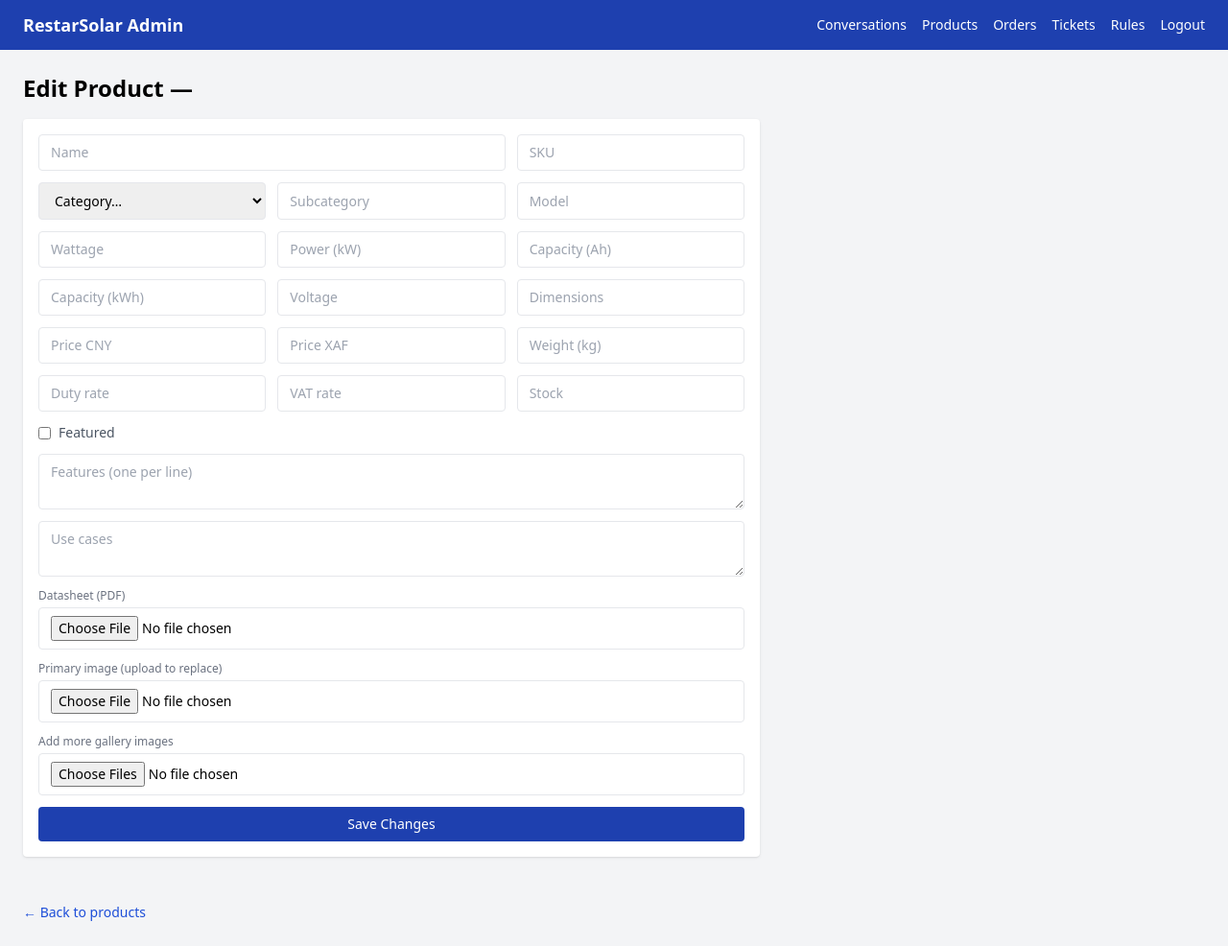
After one commit to zhixuanlucasfeng-cmyk/rest-solar-agent, a FastAPI app: template templates/admin/product_edit.html in a window 1280 px wide. The commit adds this page. Shown: the whole page at 96% size. Run offline with FastAPI, Linux system fonts and the light colour scheme; the template is opened without the code that fills it, so the values that code supplies are empty; some libraries are stand-ins or nearby versions.

Commit message:
Add full product fields, multi-image gallery, and edit to admin panel
The product form only exposed 6 fields (name/sku/price/weight/stock)
even though the Product model already had category, specs, and
featured/use_cases columns from the 2026 catalog import — none of it
was fillable from the UI, and there was no way to upload more than
one photo or edit an existing product after creation.

Adds a ProductImage table for the gallery, wires file uploads for the
datasheet/primary image/gallery on both create and edit, and adds an
Edit page alongside the existing Delete action.

Co-Authored-By: Claude Sonnet 5 <noreply@anthropic.com>

```diff
--- a/app/admin/routes.py
+++ b/app/admin/routes.py
@@ -1,15 +1,32 @@
-from fastapi import APIRouter, Request, Form, Depends, Response, HTTPException
+import os
+from pathlib import Path
+
+from fastapi import APIRouter, Request, Form, Depends, Response, HTTPException, UploadFile, File
 from fastapi.responses import HTMLResponse, RedirectResponse
 from fastapi.templating import Jinja2Templates
 from sqlalchemy.ext.asyncio import AsyncSession
 from sqlalchemy import select, desc, func
+from sqlalchemy.orm import selectinload
 from app.db.session import get_db
-from app.db.models import AdminUser, Conversation, Message, Rule, Product, Order, Ticket
+from app.db.models import AdminUser, Conversation, Message, Rule, Product, ProductImage, Order, Ticket
 from app.admin.auth import verify_password, create_access_token, hash_password
 from app.admin.deps import get_current_admin, require_superadmin
 
 router = APIRouter(prefix="/admin")
 templates = Jinja2Templates(directory="templates")
+
+PRODUCT_CATEGORIES = ["solar_panels", "batteries", "inverters", "charge_controllers", "ess", "other"]
+
+
+def _save_upload(file: UploadFile, dest_dir: str, stem: str) -> str:
+    """Save an uploaded file under static/<dest_dir>/, named <stem><ext>. Returns the stored relative path."""
+    ext = Path(file.filename or "").suffix or ".bin"
+    rel_path = f"static/{dest_dir}/{stem}{ext}"
+    full_path = Path(rel_path)
+    full_path.parent.mkdir(parents=True, exist_ok=True)
+    with open(full_path, "wb") as f:
+        f.write(file.file.read())
+    return rel_path
 
 
 @router.get("/login", response_class=HTMLResponse)
@@ -139,7 +156,7 @@ async def products_page(
     current_user: AdminUser = Depends(get_current_admin),
     category: str | None = None,
 ):
-    stmt = select(Product).order_by(Product.category, Product.sku)
+    stmt = select(Product).options(selectinload(Product.images)).order_by(Product.category, Product.sku)
     if category:
         stmt = stmt.where(Product.category == category)
     result = await db.execute(stmt)
@@ -155,7 +172,23 @@ async def products_page(
         context={
             "current_user": current_user, "products": products, "total_count": total_count,
             "categories": categories, "selected_category": category,
+            "category_choices": PRODUCT_CATEGORIES,
         },
+    )
+
+
+def _product_fields_from_form(
+    name, sku, category, subcategory, model, wattage, power_kw, capacity_ah,
+    capacity_kwh, voltage, dimensions, price_cny, price_xaf, duty_rate, vat_rate,
+    weight_kg, stock, featured, features, use_cases,
+) -> dict:
+    return dict(
+        name=name, sku=sku.upper(), category=category or None, subcategory=subcategory or None,
+        model=model or None, wattage=wattage or None, power_kw=power_kw or None,
+        capacity_ah=capacity_ah or None, capacity_kwh=capacity_kwh or None, voltage=voltage or None,
+        dimensions=dimensions or None, price_cny=price_cny, price_xaf=price_xaf,
+        duty_rate=duty_rate, vat_rate=vat_rate, weight_kg=weight_kg, stock=stock,
+        featured=featured, features=features or None, use_cases=use_cases or None,
     )
 
 
@@ -163,18 +196,118 @@ async def products_page(
 async def create_product(
     request: Request,
     name: str = Form(...), sku: str = Form(...),
+    category: str = Form(None), subcategory: str = Form(None), model: str = Form(None),
+    wattage: str = Form(None), power_kw: str = Form(None), capacity_ah: str = Form(None),
+    capacity_kwh: str = Form(None), voltage: str = Form(None), dimensions: str = Form(None),
     price_cny: float = Form(None), price_xaf: float = Form(None),
     duty_rate: float = Form(0.30), vat_rate: float = Form(0.1925),
     weight_kg: float = Form(None), stock: int = Form(0),
+    featured: bool = Form(False), features: str = Form(None), use_cases: str = Form(None),
+    datasheet: UploadFile = File(None), primary_image: UploadFile = File(None),
+    gallery_images: list[UploadFile] = File(None),
     db: AsyncSession = Depends(get_db),
     current_user: AdminUser = Depends(get_current_admin),
 ):
-    db.add(Product(
-        name=name, sku=sku.upper(), price_cny=price_cny, price_xaf=price_xaf,
-        duty_rate=duty_rate, vat_rate=vat_rate, weight_kg=weight_kg, stock=stock,
-    ))
+    fields = _product_fields_from_form(
+        name, sku, category, subcategory, model, wattage, power_kw, capacity_ah,
+        capacity_kwh, voltage, dimensions, price_cny, price_xaf, duty_rate, vat_rate,
+        weight_kg, stock, featured, features, use_cases,
+    )
+    product = Product(**fields)
+    stem = fields["sku"]
+
+    if datasheet and datasheet.filename:
+        product.datasheet_path = _save_upload(datasheet, "datasheets", stem)
+    if primary_image and primary_image.filename:
+        product.image_path = _save_upload(primary_image, "product_images", stem)
+
+    db.add(product)
+    await db.flush()
+
+    for i, img in enumerate([g for g in (gallery_images or []) if g and g.filename]):
+        path = _save_upload(img, "product_images", f"{stem}_{i + 1}")
+        db.add(ProductImage(product_id=product.id, path=path, sort_order=i))
+
     await db.commit()
     return RedirectResponse(url="/admin/products", status_code=302)
+
+
+@router.get("/products/{product_id}/edit", response_class=HTMLResponse)
+async def edit_product_page(
+    product_id: int, request: Request, db: AsyncSession = Depends(get_db),
+    current_user: AdminUser = Depends(get_current_admin),
+):
+    result = await db.execute(
+        select(Product).options(selectinload(Product.images)).where(Product.id == product_id)
+    )
+    product = result.scalar_one_or_none()
+    if not product:
+        raise HTTPException(status_code=404, detail="Product not found")
+    return templates.TemplateResponse(
+        request=request, name="admin/product_edit.html",
+        context={"current_user": current_user, "p": product, "category_choices": PRODUCT_CATEGORIES},
+    )
+
+
+@router.post("/products/{product_id}/edit")
+async def update_product(
+    product_id: int, request: Request,
+    name: str = Form(...), sku: str = Form(...),
+    category: str = Form(None), subcategory: str = Form(None), model: str = Form(None),
+    wattage: str = Form(None), power_kw: str = Form(None), capacity_ah: str = Form(None),
+    capacity_kwh: str = Form(None), voltage: str = Form(None), dimensions: str = Form(None),
+    price_cny: float = Form(None), price_xaf: float = Form(None),
+    duty_rate: float = Form(0.30), vat_rate: float = Form(0.1925),
+    weight_kg: float = Form(None), stock: int = Form(0),
+    featured: bool = Form(False), features: str = Form(None), use_cases: str = Form(None),
+    datasheet: UploadFile = File(None), primary_image: UploadFile = File(None),
+    gallery_images: list[UploadFile] = File(None),
+    db: AsyncSession = Depends(get_db),
+    current_user: AdminUser = Depends(get_current_admin),
+):
+    result = await db.execute(
+        select(Product).options(selectinload(Product.images)).where(Product.id == product_id)
+    )
+    product = result.scalar_one_or_none()
+    if not product:
+        raise HTTPException(status_code=404, detail="Product not found")
+
+    fields = _product_fields_from_form(
+        name, sku, category, subcategory, model, wattage, power_kw, capacity_ah,
+        capacity_kwh, voltage, dimensions, price_cny, price_xaf, duty_rate, vat_rate,
+        weight_kg, stock, featured, features, use_cases,
+    )
+    for key, value in fields.items():
+        setattr(product, key, value)
+    stem = fields["sku"]
+
+    if datasheet and datasheet.filename:
+        product.datasheet_path = _save_upload(datasheet, "datasheets", stem)
+    if primary_image and primary_image.filename:
+        product.image_path = _save_upload(primary_image, "product_images", stem)
+
+    existing_count = len(product.images)
+    for i, img in enumerate([g for g in (gallery_images or []) if g and g.filename]):
+        path = _save_upload(img, "product_images", f"{stem}_{existing_count + i + 1}")
+        db.add(ProductImage(product_id=product.id, path=path, sort_order=existing_count + i))
+
+    await db.commit()
+    return RedirectResponse(url="/admin/products", status_code=302)
+
+
+@router.post("/products/{product_id}/images/{image_id}/delete")
+async def delete_product_image(
+    product_id: int, image_id: int, db: AsyncSession = Depends(get_db),
+    current_user: AdminUser = Depends(get_current_admin),
+):
+    result = await db.execute(
+        select(ProductImage).where(ProductImage.id == image_id, ProductImage.product_id == product_id)
+    )
+    image = result.scalar_one_or_none()
+    if image:
+        await db.delete(image)
+        await db.commit()
+    return RedirectResponse(url=f"/admin/products/{product_id}/edit", status_code=302)
 
 
 @router.post("/products/{product_id}/delete")
--- /dev/null
+++ b/templates/admin/product_edit.html
@@ -0,0 +1,75 @@
+{% extends "admin/base.html" %}
+{% block title %}Edit Product{% endblock %}
+{% block content %}
+<h1 class="text-2xl font-bold mb-4">Edit Product — {{ p.name }}</h1>
+
+<form action="/admin/products/{{ p.id }}/edit" method="post" enctype="multipart/form-data"
+      class="bg-white rounded shadow p-4 mb-6 grid grid-cols-3 gap-3 max-w-3xl">
+  <input name="name" placeholder="Name" required value="{{ p.name }}" class="border rounded px-3 py-2 text-sm col-span-2">
+  <input name="sku" placeholder="SKU" required value="{{ p.sku }}" class="border rounded px-3 py-2 text-sm">
+
+  <select name="category" class="border rounded px-3 py-2 text-sm">
+    <option value="">Category…</option>
+    {% for c in category_choices %}<option value="{{ c }}" {{ 'selected' if p.category == c }}>{{ c }}</option>{% endfor %}
+  </select>
+  <input name="subcategory" placeholder="Subcategory" value="{{ p.subcategory or '' }}" class="border rounded px-3 py-2 text-sm">
+  <input name="model" placeholder="Model" value="{{ p.model or '' }}" class="border rounded px-3 py-2 text-sm">
+
+  <input name="wattage" placeholder="Wattage" value="{{ p.wattage or '' }}" class="border rounded px-3 py-2 text-sm">
+  <input name="power_kw" placeholder="Power (kW)" value="{{ p.power_kw or '' }}" class="border rounded px-3 py-2 text-sm">
+  <input name="capacity_ah" placeholder="Capacity (Ah)" value="{{ p.capacity_ah or '' }}" class="border rounded px-3 py-2 text-sm">
+
+  <input name="capacity_kwh" placeholder="Capacity (kWh)" value="{{ p.capacity_kwh or '' }}" class="border rounded px-3 py-2 text-sm">
+  <input name="voltage" placeholder="Voltage" value="{{ p.voltage or '' }}" class="border rounded px-3 py-2 text-sm">
+  <input name="dimensions" placeholder="Dimensions" value="{{ p.dimensions or '' }}" class="border rounded px-3 py-2 text-sm">
+
+  <input name="price_cny" type="number" step="0.01" placeholder="Price CNY" value="{{ p.price_cny or '' }}" class="border rounded px-3 py-2 text-sm">
+  <input name="price_xaf" type="number" step="0.01" placeholder="Price XAF" value="{{ p.price_xaf or '' }}" class="border rounded px-3 py-2 text-sm">
+  <input name="weight_kg" type="number" step="0.01" placeholder="Weight (kg)" value="{{ p.weight_kg or '' }}" class="border rounded px-3 py-2 text-sm">
+
+  <input name="duty_rate" type="number" step="0.0001" placeholder="Duty rate" value="{{ p.duty_rate }}" class="border rounded px-3 py-2 text-sm">
+  <input name="vat_rate" type="number" step="0.0001" placeholder="VAT rate" value="{{ p.vat_rate }}" class="border rounded px-3 py-2 text-sm">
+  <input name="stock" type="number" placeholder="Stock" value="{{ p.stock }}" class="border rounded px-3 py-2 text-sm">
+
+  <label class="flex items-center gap-2 text-sm text-gray-600 col-span-3">
+    <input type="checkbox" name="featured" value="true" {{ 'checked' if p.featured }}> Featured
+  </label>
+
+  <textarea name="features" placeholder="Features (one per line)" rows="2" class="border rounded px-3 py-2 text-sm col-span-3">{{ p.features or '' }}</textarea>
+  <textarea name="use_cases" placeholder="Use cases" rows="2" class="border rounded px-3 py-2 text-sm col-span-3">{{ p.use_cases or '' }}</textarea>
+
+  <label class="text-xs text-gray-500 col-span-3 -mb-2">
+    Datasheet (PDF) {% if p.datasheet_path %}— <a href="/{{ p.datasheet_path }}" target="_blank" class="text-blue-700 hover:underline">current file ↓</a>{% endif %}
+  </label>
+  <input name="datasheet" type="file" accept="application/pdf" class="border rounded px-3 py-2 text-sm col-span-3">
+
+  <label class="text-xs text-gray-500 col-span-3 -mb-2">
+    Primary image {% if p.image_path %}— currently set{% endif %} (upload to replace)
+  </label>
+  <input name="primary_image" type="file" accept="image/*" class="border rounded px-3 py-2 text-sm col-span-3">
+  {% if p.image_path %}
+  <img src="/{{ p.image_path }}" class="w-16 h-16 object-cover rounded border col-span-3">
+  {% endif %}
+
+  <label class="text-xs text-gray-500 col-span-3 -mb-2">Add more gallery images</label>
+  <input name="gallery_images" type="file" accept="image/*" multiple class="border rounded px-3 py-2 text-sm col-span-3">
+
+  <button type="submit" class="bg-blue-800 text-white py-2 rounded text-sm col-span-3">Save Changes</button>
+</form>
+
+{% if p.images %}
+<h2 class="text-lg font-semibold mb-2">Gallery ({{ p.images|length }})</h2>
+<div class="flex flex-wrap gap-3 max-w-3xl">
+  {% for img in p.images %}
+  <div class="bg-white rounded shadow p-2 flex flex-col items-center gap-1">
+    <img src="/{{ img.path }}" class="w-20 h-20 object-cover rounded border">
+    <form action="/admin/products/{{ p.id }}/images/{{ img.id }}/delete" method="post">
+      <button type="submit" class="text-red-500 hover:underline text-xs">Remove</button>
+    </form>
+  </div>
+  {% endfor %}
+</div>
+{% endif %}
+
+<a href="/admin/products" class="inline-block mt-6 text-sm text-blue-700 hover:underline">← Back to products</a>
+{% endblock %}
```
Also changed, not shown: app/db/models.py (+16 -0 lines), templates/admin/products.html (+40 -2 lines), tests/test_admin_routes.py (+71 -0 lines).
